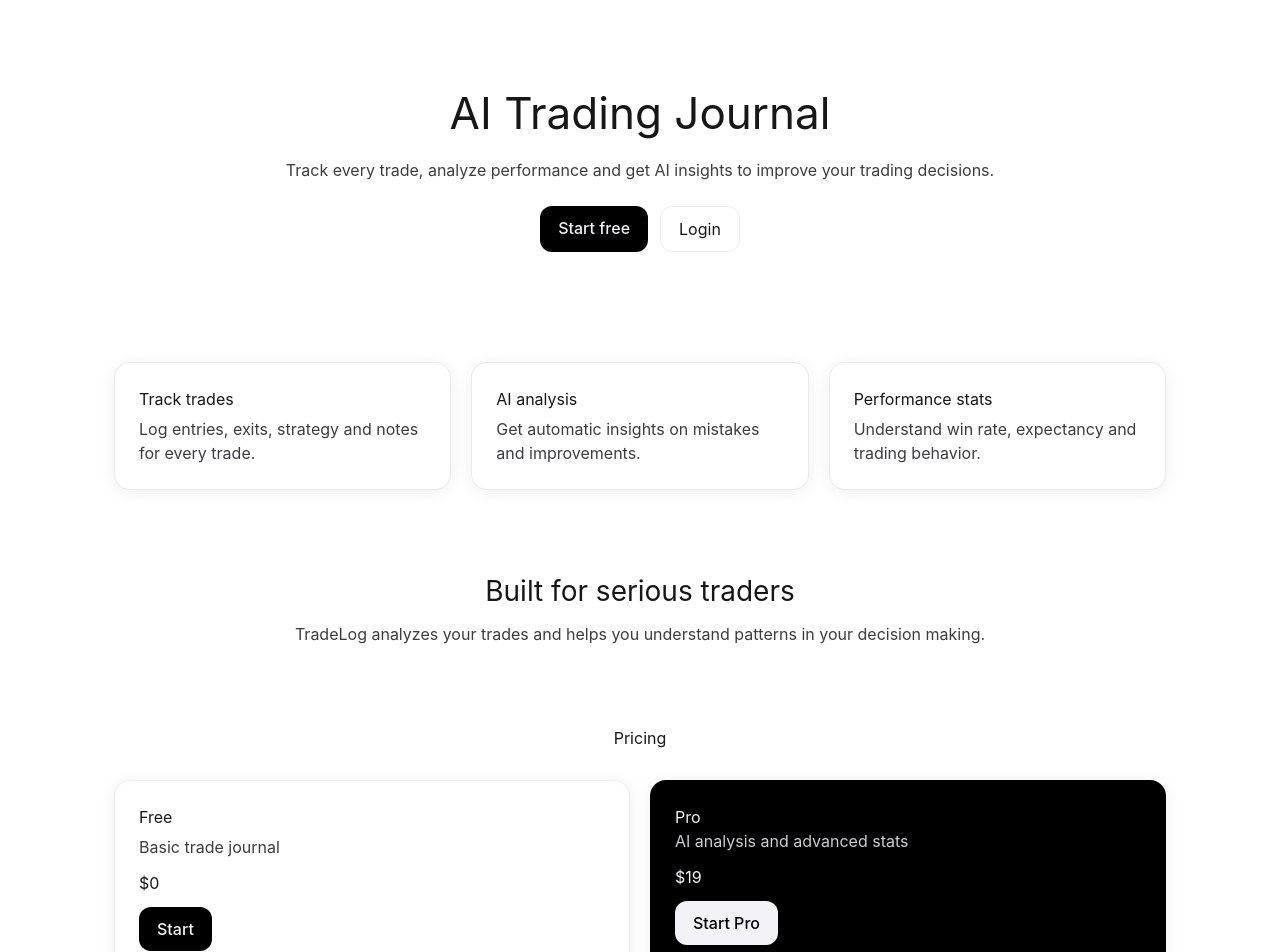
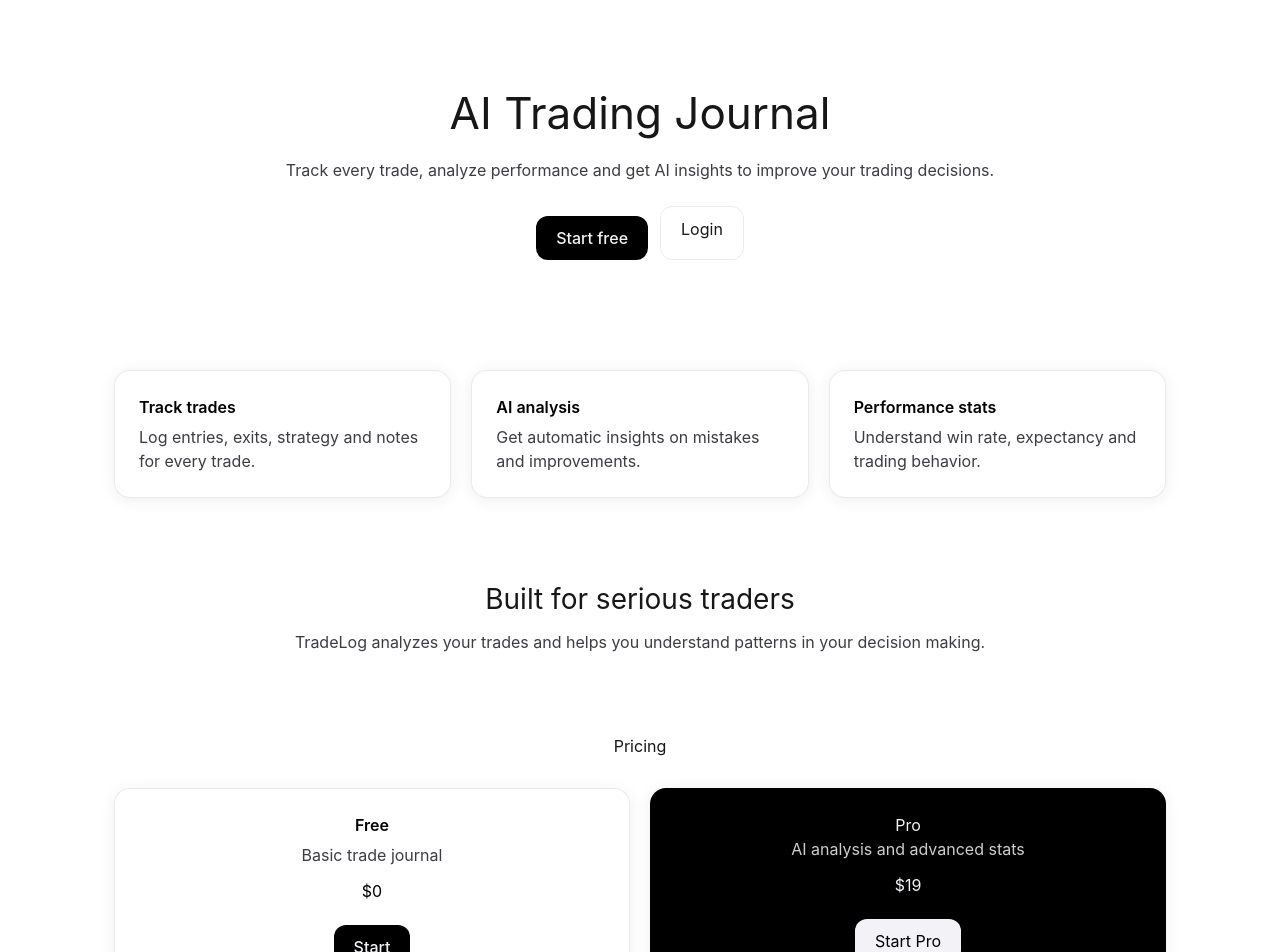
Before and after one commit to rivalden-sys/tradelog_pro, a Next.js app: page / in a window 1280 px wide. Shown: the top 952 px of the page. Built offline with nearby package versions, Linux system fonts and the light colour scheme.

Commit message:
Update page.tsx

```diff
--- a/app/page.tsx
+++ b/app/page.tsx
@@ -34,23 +34,34 @@ export default function Landing() {
     boxShadow: theme.shadow
   }
 
+  const cardTitle = {
+    color: theme.text,
+    fontWeight: 600
+  }
+
   const cardText = {
     color: theme.text2,
     marginTop: 6
   }
 
+  const priceCard = {
+    ...card,
+    textAlign: "center" as const
+  }
+
   const buttonPrimary = {
     background: theme.text,
     color: theme.bg,
-    padding: "10px 18px",
+    padding: "10px 20px",
     borderRadius: 12,
     textDecoration: "none",
     fontWeight: 500,
-    display: "inline-block"
+    display: "inline-block",
+    marginTop: 10
   }
 
   const buttonSecondary = {
-    padding: "10px 18px",
+    padding: "10px 20px",
     borderRadius: 12,
     border: `1px solid ${theme.border}`,
     textDecoration: "none",
@@ -92,21 +103,21 @@ export default function Landing() {
         <div style={grid}>
 
           <div style={card}>
-            <h3>Track trades</h3>
+            <h3 style={cardTitle}>Track trades</h3>
             <p style={cardText}>
               Log entries, exits, strategy and notes for every trade.
             </p>
           </div>
 
           <div style={card}>
-            <h3>AI analysis</h3>
+            <h3 style={cardTitle}>AI analysis</h3>
             <p style={cardText}>
               Get automatic insights on mistakes and improvements.
             </p>
           </div>
 
           <div style={card}>
-            <h3>Performance stats</h3>
+            <h3 style={cardTitle}>Performance stats</h3>
             <p style={cardText}>
               Understand win rate, expectancy and trading behavior.
             </p>
@@ -142,10 +153,11 @@ export default function Landing() {
 
         <div style={grid}>
 
-          <div style={card}>
-            <h3>Free</h3>
+          <div style={priceCard}>
+            <h3 style={cardTitle}>Free</h3>
             <p style={cardText}>Basic trade journal</p>
-            <h2 style={{ margin:"12px 0" }}>$0</h2>
+
+            <h2 style={{ margin:"12px 0", color: theme.text }}>$0</h2>
 
             <Link href="/register" style={buttonPrimary}>
               Start
@@ -153,7 +165,7 @@ export default function Landing() {
           </div>
 
           <div style={{
-            ...card,
+            ...priceCard,
             background: theme.text,
             color: theme.bg
           }}>
@@ -167,9 +179,13 @@ export default function Landing() {
             <Link
               href="/register"
               style={{
-                ...buttonPrimary,
                 background: theme.bg,
-                color: theme.text
+                color: theme.text,
+                padding: "10px 20px",
+                borderRadius: 12,
+                textDecoration: "none",
+                display: "inline-block",
+                marginTop: 10
               }}
             >
               Start Pro
```
